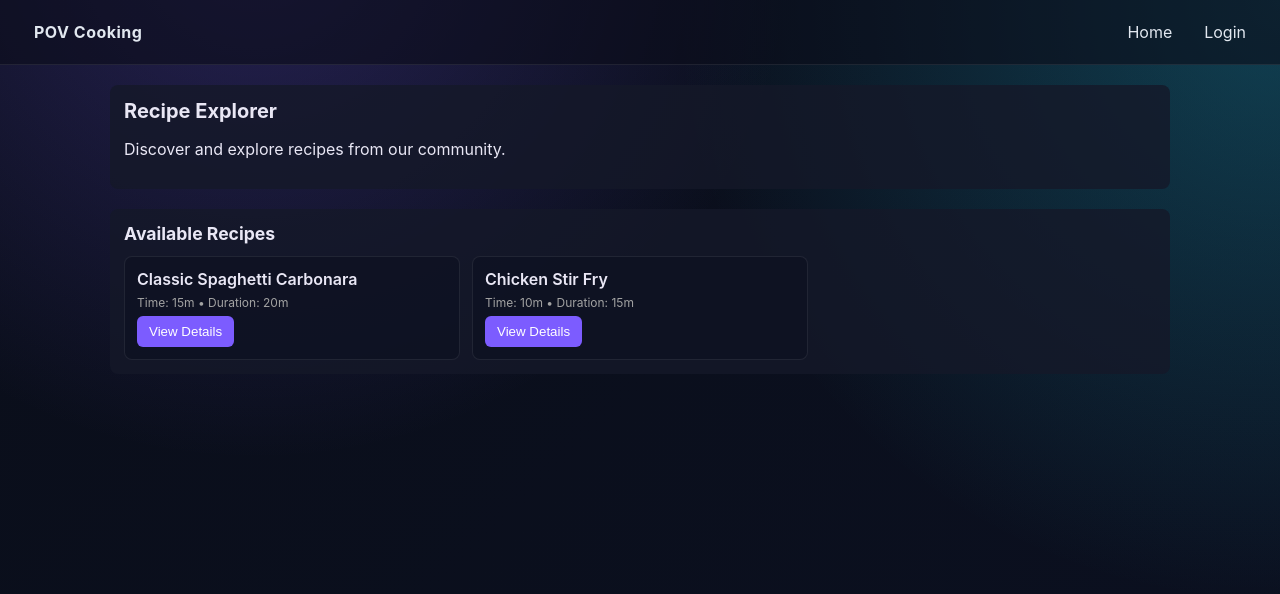
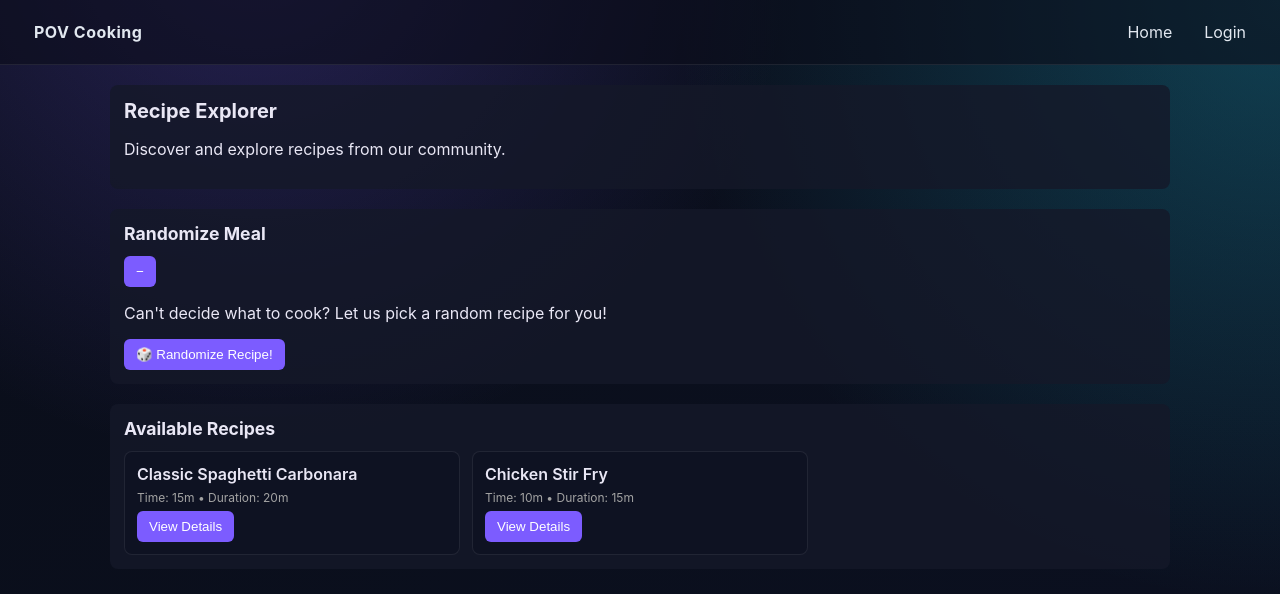
Before and after one commit to Pasionfruit/POV_Cooking, a React (Vite) app in the folder frontend/: page / in a window 1280 px wide. Shown: the top 594 px of the page. Built offline with nearby package versions, Linux system fonts and the light colour scheme.

Commit message:
Collapsible Randomizer

```diff
--- a/frontend/src/pages/Home.jsx
+++ b/frontend/src/pages/Home.jsx
@@ -30,6 +30,23 @@ export default function Home() {
 
   const [editingRecipe, setEditingRecipe] = useState(null)
   const [editForm, setEditForm] = useState({ title: '', ingredients: '', instructions: '', time: '', duration: '', equipment: '' })
+  const [isSpinning, setIsSpinning] = useState(false)
+  const [selectedRecipe, setSelectedRecipe] = useState(null)
+  const [isRandomizerExpanded, setIsRandomizerExpanded] = useState(true)
+
+  const handleSpin = () => {
+    if (isSpinning || recipes.length === 0) return
+
+    setIsSpinning(true)
+    setSelectedRecipe(null)
+
+    // Select random recipe immediately
+    setTimeout(() => {
+      const randomIndex = Math.floor(Math.random() * recipes.length)
+      setSelectedRecipe(recipes[randomIndex])
+      setIsSpinning(false)
+    }, 1000) // Short delay for effect
+  }
 
   const handleEdit = (recipe) => {
     setEditingRecipe(recipe.id)
@@ -79,6 +96,39 @@ export default function Home() {
       <section className="panel">
         <h2>Recipe Explorer</h2>
         <p>Discover and explore recipes from our community.</p>
+      </section>
+
+      <section className="panel">
+        <div className="panel-header" onClick={() => setIsRandomizerExpanded(!isRandomizerExpanded)}>
+          <h3>Randomize Meal</h3>
+          <button className="collapse-btn">
+            {isRandomizerExpanded ? '−' : '+'}
+          </button>
+        </div>
+        {isRandomizerExpanded && (
+          <>
+            <p>Can't decide what to cook? Let us pick a random recipe for you!</p>
+            <div className="randomizer-container">
+              <button
+                onClick={handleSpin}
+                disabled={isSpinning || recipes.length === 0}
+                className="randomize-button"
+              >
+                {isSpinning ? '🎲 Choosing...' : '🎲 Randomize Recipe!'}
+              </button>
+            </div>
+            {selectedRecipe && !isSpinning && (
+              <div className="selected-recipe">
+                <h4>🍽️ Your random recipe: {selectedRecipe.title}</h4>
+                <p>Time: {selectedRecipe.time}m • Duration: {selectedRecipe.duration}m</p>
+                <div className="recipe-preview">
+                  <strong>Ingredients:</strong> {selectedRecipe.ingredients.slice(0, 3).join(', ')}{selectedRecipe.ingredients.length > 3 ? '...' : ''}
+                </div>
+                <button onClick={() => alert('Recipe details would open here!')}>View Full Recipe</button>
+              </div>
+            )}
+          </>
+        )}
       </section>
 
       <section className="panel">
```
